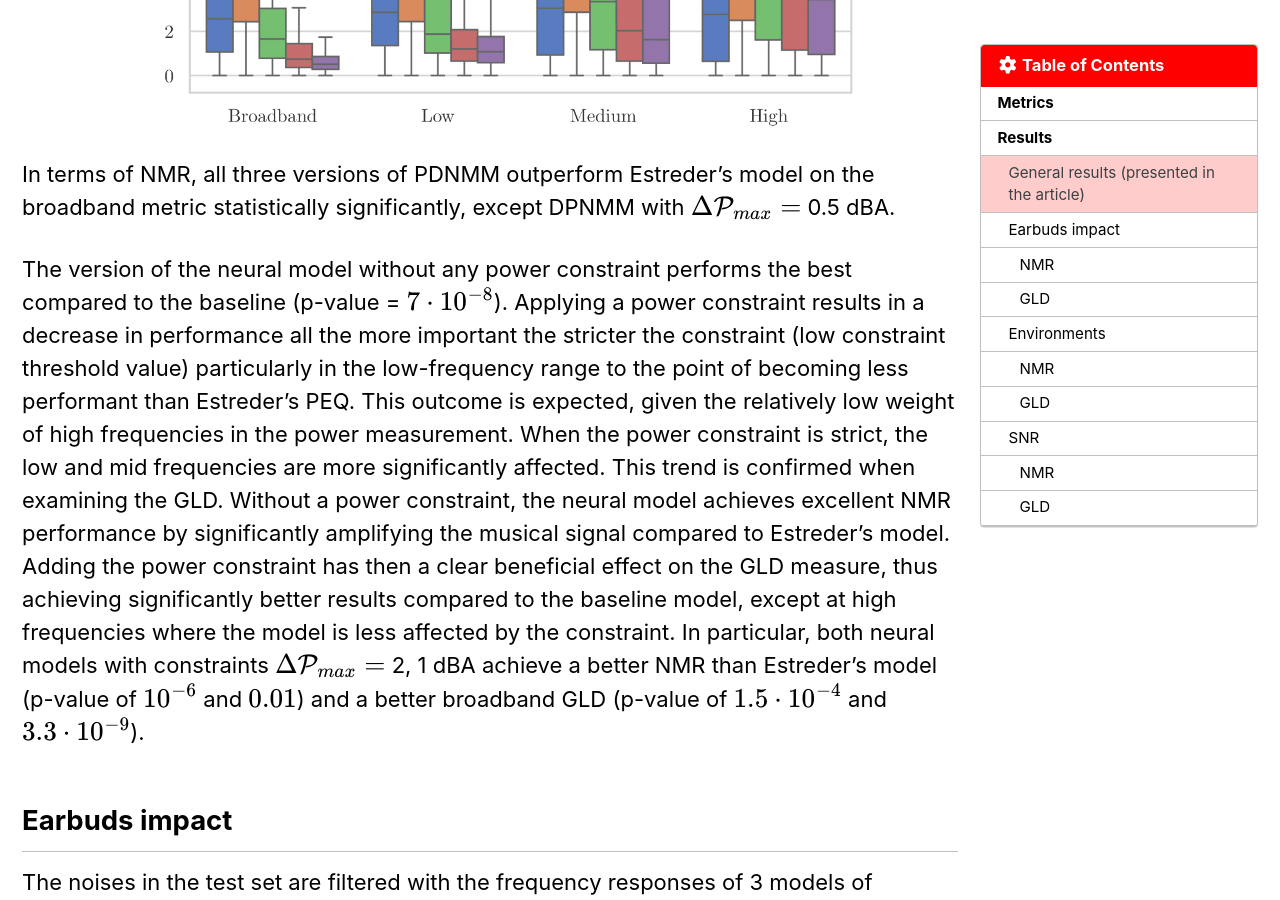
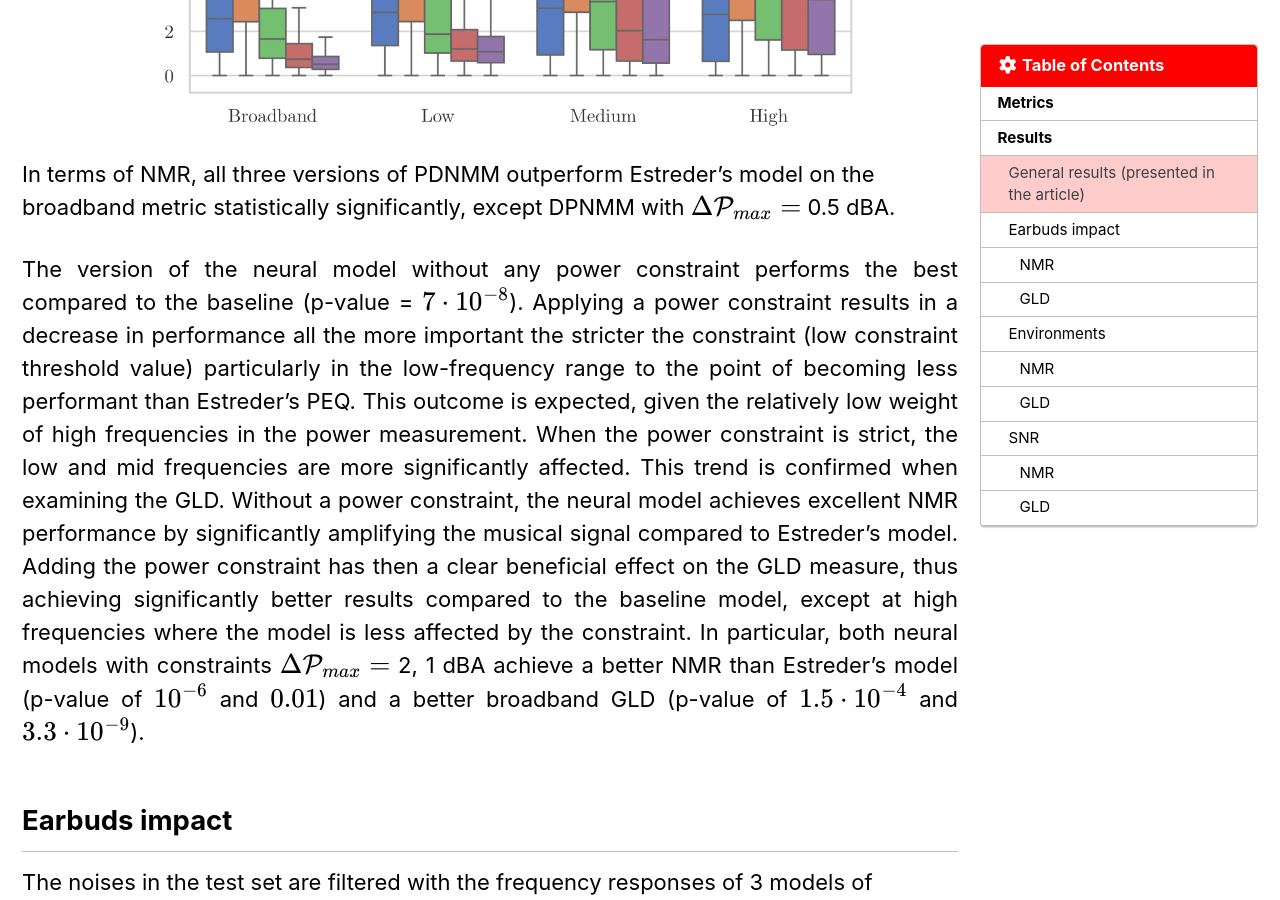
Before and after one commit to ClementineBerger/DPNMM, a Jekyll site: the page built from docs/_pages/results.md, in a window 1280 px wide and 900 px high, scrolled down 2485 px. Built offline with Jekyll 4.4.1, drawn with Linux system fonts in a browser that asks for light colours; cached includes are drawn as plain includes; formulas are drawn with MathJax 3.

Commit message:
fix issue latex

```diff
--- a/docs/_pages/results.md
+++ b/docs/_pages/results.md
@@ -67,15 +67,13 @@ Both metrics are computed by frequency ranges: broadband, first third of Bark ba
 </body>
 </html>
 
-In terms of NMR, all three versions of PDNMM outperform Estreder's model on the broadband metric statistically significantly, except DPNMM with $\Delta \mathcal{P}_{max} = $ 0.5 dBA.
-
-
+In terms of NMR, all three versions of PDNMM outperform Estreder's model on the broadband metric statistically significantly, except DPNMM with $\Delta \mathcal{P}_{max} =$ 0.5 dBA.
 
 The version of the neural model without any power constraint performs the best compared to the baseline (p-value = $7 \cdot 10^{-8}$).
 Applying a power constraint results in a decrease in performance all the more important the stricter the constraint (low constraint threshold value) particularly in the low-frequency range to the point of becoming less performant than Estreder's PEQ. This outcome is expected, given the relatively low weight of high frequencies in the power measurement.
 When the power constraint is strict, the low and mid frequencies are more significantly affected. This trend is confirmed when examining the GLD. Without a power constraint, the neural model achieves excellent NMR performance by significantly amplifying the musical signal compared to Estreder's model. Adding the power constraint has then a clear beneficial effect on the GLD measure, thus achieving significantly better results compared to the baseline model, except at high frequencies where the model is less affected by the constraint.
 In particular, both neural models with constraints $\Delta \mathcal{P}_{max} =$ 2, 1 dBA achieve a better NMR than Estreder's model (p-value of $10^{-6}$ and $0.01$) and a better broadband GLD (p-value of $1.5 \cdot 10^{-4}$ and $3.3 \cdot 10^{-9}$).
-<!-- {: .text-justify} -->
+{: .text-justify}
 
 ## Earbuds impact
 
```
